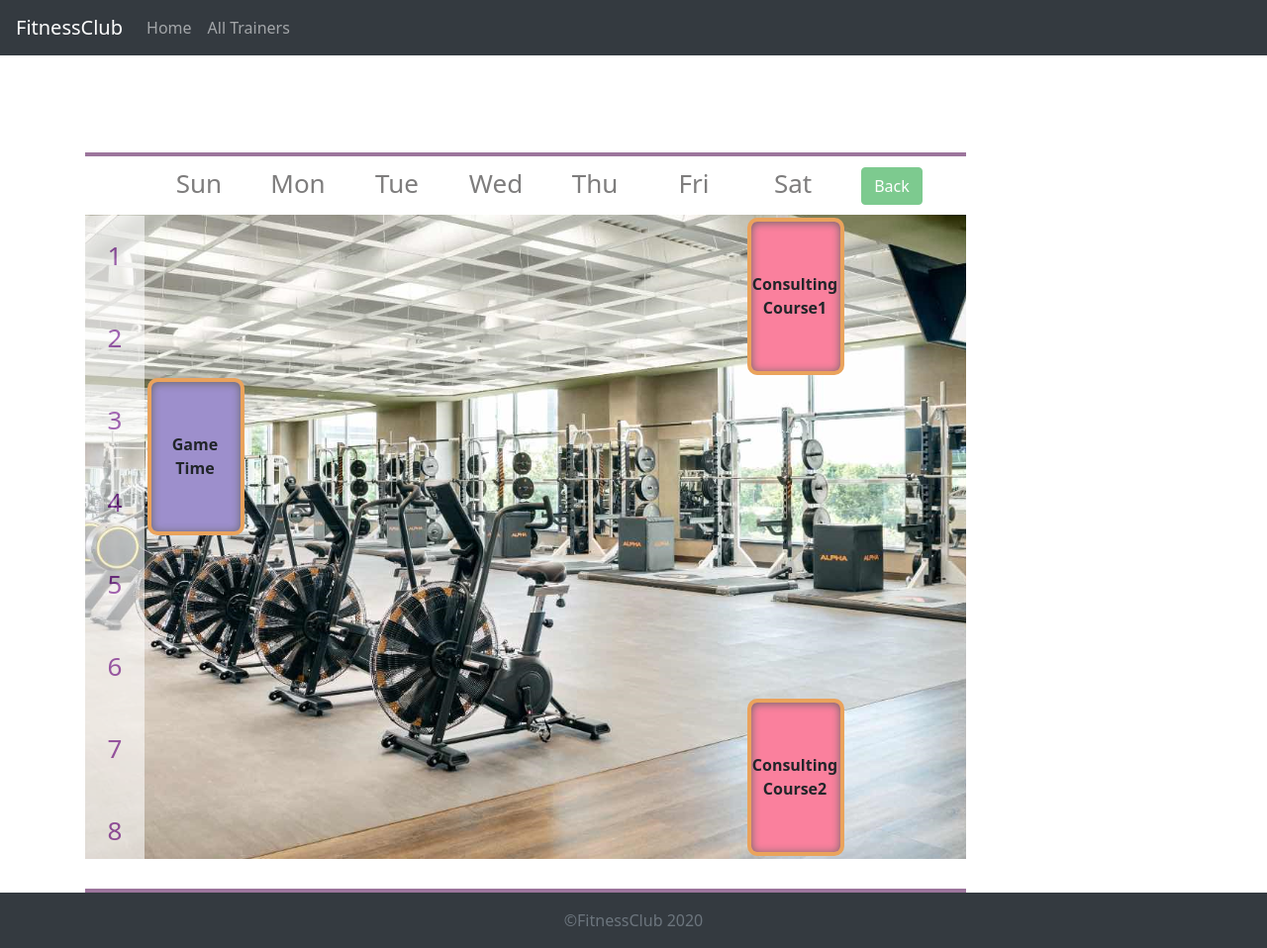
After one commit to LI-BOY1/Final-Project, a Node server app: template views/trainers/schedule.handlebars in a window 1280 px wide. The commit adds this page. Shown: the whole page at 99% size. Run offline with Node 20, Linux system fonts and the light colour scheme; the template is opened without the code that fills it, so the values that code supplies are empty; some libraries are stand-ins or nearby versions.

Commit message:
add course schedule
add course schedule for each trainer

```diff
--- /dev/null
+++ b/public/css/schedule.css
@@ -0,0 +1,179 @@
+body{
+    margin: 0% auto;
+    padding: 0;
+    background: #fff;
+    text-align: center;
+  }
+
+  body>div{
+    margin-right: auto;
+    margin-left: auto;
+    text-align: center;
+  }
+
+  div,form,ul,ol,li,span,p,dl,dt,dd,img{
+    margin: 0;
+    padding: 0;
+    border: 0;
+  }
+  h1,h2,h3,h4,h5,h6{
+    margin: 0;
+    padding: 0;
+    font-size: 12px;
+    font-weight: normal;
+  }
+
+  /*dele list default style*/
+  ul,ol,li{
+    list-style: none;
+  }
+
+  /*define float*/
+  .fl{
+    float: left;
+  }
+
+  /*define course background-color*/
+  .mondayCourse{
+    background-color: #4dc4cc;
+  }
+  .tuesdayCourse{
+    background-color:#B1E84F;
+  }
+  .wednesdayCourse{
+    background-color: #6fa1e0;
+  }
+  .thursdayCourse{
+    background-color: #eec291;
+  }
+  .fridayCourse{
+    background-color: #AC9C8B;
+  }
+  .sundaySchedule{
+    background-color: #9d8fcc;
+  }
+  .Huodong{
+    background-color: #fa809d;
+  }
+  .content{
+    width: 890px;
+    height: 1024px;
+    background-image: url("/public/img/schedule.png") no-repeat;
+    background-color: #8d8383;
+    margin: 0 auto;
+  }
+
+  /*Header CSS rule*/
+  .Title{
+    padding-top: 35px;
+    margin: 0 auto;
+  }
+  .Title h1{
+    font-size: 40px;
+    color: rgb(189, 42, 115);
+    margin-left: -353px;
+  }
+
+  /*Date CSS rule*/
+  .TopLine{
+    width: 890px;
+    height: 4px;
+    background-color: #9C759C;
+    margin-top: 15px;
+  }
+  .Week{
+    width: 890px;
+    height: 56px;
+    background-color: #fff;
+    filter: alpha(opacity=60);
+    opacity: 0.6;
+  }
+  .Week ul{
+    padding-left: 65px;
+  }
+  .Week ul li{
+    font-size: 26px;
+    color: rgb(41, 39, 39);
+    text-align: center;
+    width: 100px;
+    line-height: 54px;
+  }
+
+  /*Define Course number CSS rule*/
+  .Source{
+    width: 890px;
+    height: 651px;
+    margin-top: 3px;
+    background-image: url("/public/img/schedule.png");
+
+  }
+  .Num{
+    width: 60px;
+    height: 651px;
+    margin-top: 1px;
+    background-color: rgb(253, 253, 253);
+    filter: alpha(opacity=60);
+    opacity: 0.6;
+  }
+  .Num ul li{
+    font-size: 26px;
+    color: rgb(110, 10, 141);
+    width: 60px;
+    height: 83px;
+    line-height: 81px;
+    text-align: center;
+  }
+  /*Define Course CSS rule*/
+  .Sun ul li{
+    width: 98px;
+    height: 159px;
+  }
+  .Mon,.Tue,.Wed,.Thu,.Fri,.Sat,.Sun ul{
+    margin-top: 3px;
+  }
+  .flex-list{
+    width: 98px;
+    height: 159px;
+    border-radius: 10px;
+    border: 4px solid #EAA35C;
+    margin-bottom: 3px;
+    margin-left: 3px;
+    box-shadow: inset 0 1px 8px #666;
+    /* font-weight: bold;
+    color: rgb(255, 255, 255); */
+    transition: color 0.25s, border-color 0.25s, transform 0.25s;
+  }
+
+
+.course-ul li p{
+  width: 88px;
+  height: 150px;
+  display: -webkit-box;
+  -webkit-box-align: center;
+  -webkit-box-pack: center;
+  font-weight: bold;
+}
+
+.flex-list:hover{
+  border: 5px solid rgb(240, 59, 4);
+  opacity: 0.8;
+  box-shadow: 0 0.5em 0.5em -0.6em #f50b0b;
+  transform: translateY(-0.25em);
+  color:#400949;
+}
+
+.Empty{
+  width: 98px;
+  height: 159px;
+  margin-bottom: 3px;
+  margin-left: 3px;
+  border: none;
+  box-shadow: none;
+  border-radius: 10px;
+}
+.BotomLine{
+  width: 890px;
+  height: 4px;
+  background-color: #9C759C;
+  margin-top: 30px;
+}
--- a/routes/index.js
+++ b/routes/index.js
@@ -13,7 +13,7 @@ const constructorMethod = (app) => {
 
     app.all('*', (req, res, next) => {
         next(new ExpressError('Page Not Found', 404));
-    })
+    });
 
     app.use((err, req, res, next) => {
         const {statusCode = 500} = err;
--- /dev/null
+++ b/views/trainers/schedule.handlebars
@@ -0,0 +1,100 @@
+<link rel="stylesheet" href="/public/css/schedule.css">
+<div class="Content">
+    <div class="Title">
+        <h1>{{title}}</h1>
+    </div>
+    <div class="TopLine"></div>
+    <div class="Week">
+        <ul>
+            <li class="fl">Sun</li>
+            <li class="fl">Mon</li>
+            <li class="fl">Tue</li>
+            <li class="fl">Wed</li>
+            <li class="fl">Thu</li>
+            <li class="fl">Fri</li>
+            <li class="fl">Sat</li>
+            <li class="fl">
+                <a href="/fitclub/trainers/{{trainer._id}}" class="card-link btn btn-success">Back</a>
+            </li>
+        </ul>
+    </div>
+    <div class="Source">
+        <!-- course amount -->
+        <div class="Num fl">
+            <ul>
+                <li>1</li>
+                <li>2</li>
+                <li>3</li>
+                <li>4</li>
+                <li>5</li>
+                <li>6</li>
+                <li>7</li>
+                <li>8</li>
+            </ul>
+        </div>
+        <!--  Sunday course Info-->
+        <div class="Sun fl">
+            <ul class="course-ul">
+                <li class="Empty"></li>
+                <li class="flex-list sundaySchedule"><p>Game Time</p></li>
+            </ul>
+        </div>
+        <!--  Monday course Info-->
+        <div class="Mon fl">
+            <ul class="course-ul">
+               {{#each MondayCourse}}
+               <li class="flex-list mondayCourse"><p>{{coursename}} {{start_time}}:00</p></li>
+               {{/each}}
+               <li class="Empty"></li>
+            </ul>
+        </div>
+        <!-- Tuesday course Info-->
+        <div class="Tue fl">
+            <ul class="course-ul">
+                {{#each TuesdayCourse}}
+               <li class="flex-list tuesdayCourse">
+                   <p>{{coursename}} {{start_time}}:00</p>
+                </li>
+               {{/each}}
+               <li class="Empty"></li>
+            </ul>
+        </div>
+        <!--Wednesday course Info-->
+        <div class="Wed fl">
+            <ul class="course-ul">
+               {{#each WednesdayCourse}}
+               <li class="flex-list wednesdayCourse"><p>{{coursename}} {{start_time}}:00</p></li>
+               {{/each}}
+               <li class="Empty"></li>
+            </ul>
+        </div>
+        <!-- Thursday course Info-->
+        <div class="Thu fl">
+            <ul class="course-ul">
+                {{#each ThursdayCourse}}
+               <li class="flex-list thursdayCourse"><p>{{coursename}} {{start_time}}:00</p></li>
+               {{/each}}
+                <li class="Empty"></li>
+            </ul>
+        </div>
+        <!--Friday course Info-->
+        <div class="Fri fl">
+            <ul class="course-ul">
+                {{#each FridayCourse}}
+               <li class="flex-list fridayCourse"><p>{{coursename}} {{start_time}}:00</p></li>
+               {{/each}}
+               <li class="Empty"></li>
+            </ul>
+        </div>
+        <!-- Saturday course Info-->
+        <div class="Sat fl">
+            <ul class="course-ul">
+                <li class="flex-list Huodong"><p>Consulting Course1</p></li>
+                <li class="Empty"></li>
+                <li class="Empty"></li>
+                <li class="flex-list Huodong"><p>Consulting Course2</p></li>
+            </ul>
+        </div>
+    </div>
+    <div class="BotomLine"></div>
+</div>
--- a/views/trainers/show.handlebars
+++ b/views/trainers/show.handlebars
@@ -2,7 +2,7 @@
 <div class="row">
     <div class="col-6">
         <div class="card mb-3">
-            <img src=" {{trainer.img}}" class="card-img-top" alt="...">
+            <img src=" {{trainer.img}}" class="card-img-top" alt="trainer image">
             <div class="card-body">
                 <h5 class="card-title">{{trainer.first_name}} {{trainer.last_name}}</h5>
                 <p class="card-text">{{trainer.info}}</p>
@@ -16,6 +16,7 @@
             <div class="card-body">
                 <a class="card-link btn btn-info" href="/fitclub/trainers">All Trainers</a>
                 <a class="card-link btn btn-info" href="/fitclub/courses/trainers/{{trainer._id}}">All Courses</a>
+                <a class="card-link btn btn-info" href="/fitclub/trainers/courseschedule/{{trainer._id}}">Schedule</a>
             </div>
             <div class="card-footer text-muted">
                 2 days ago
```
Also changed, not shown: routes/trainers.js (+31 -0 lines), tasks/seed.js (+35 -5 lines), views/trainers/edit.handlebars (deleted, +0 -11 lines), public/img/schedule.png (added).
